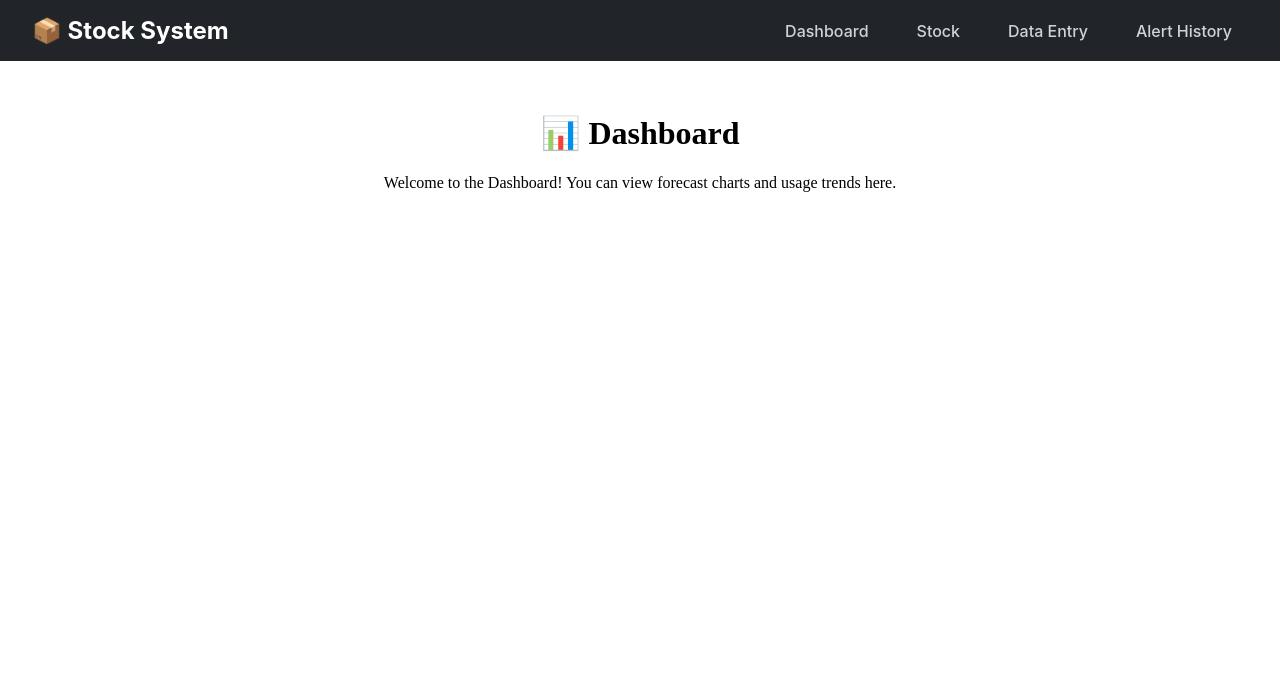
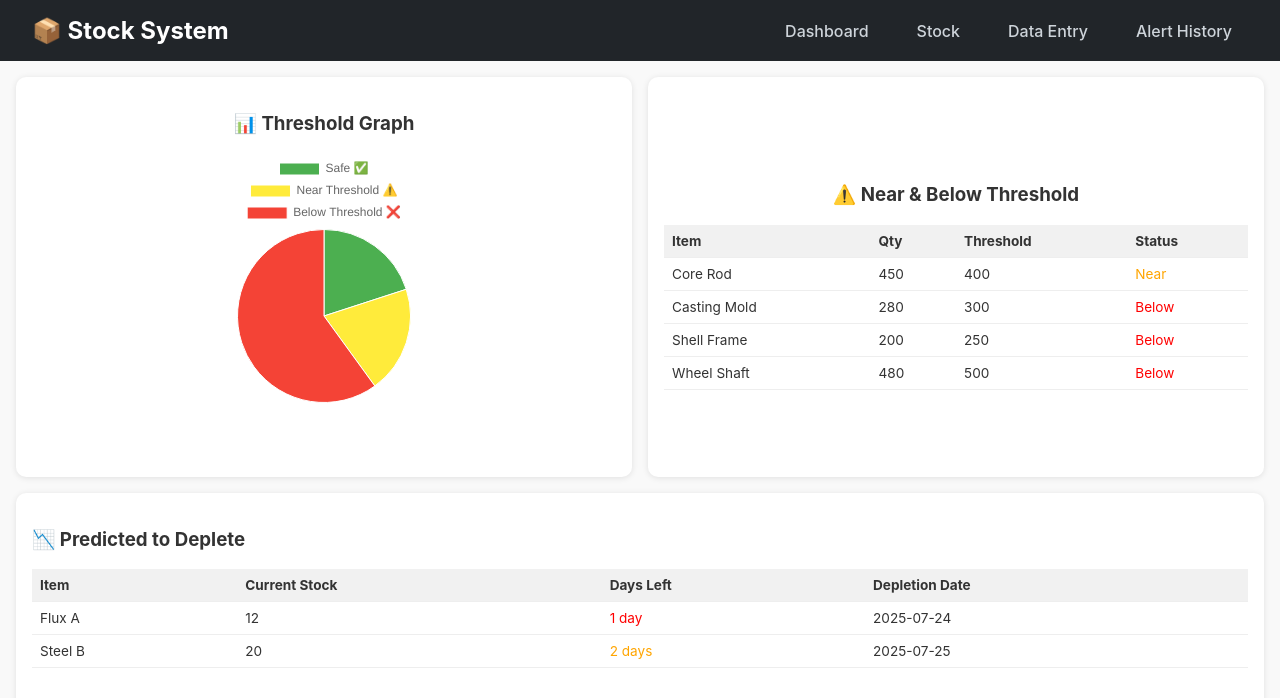
Before and after one commit to Vishal17082k06/Stock-Management-System, a React (Vite) app: page / in a window 1280 px wide. Shown: the top 698 px of the page. Built offline with nearby package versions, Linux system fonts and the light colour scheme.

Commit message:
dashboard sample added

```diff
--- a/src/App.jsx
+++ b/src/App.jsx
@@ -41,7 +41,7 @@ const [materials, setMaterials] = useState([]);
         <Route path="/" element={<Dashboard />} />
         <Route path="/stock" element={<Stock />} />
         <Route path="/dataentry" element={<DataEntryMenu />} />
-        <Route path="/ml" element={<StockPredictionChart/>}/>
+        <Route path="/ml" element={<Dashboard />} />
         <Route path="/alerthistory"
           element={<AlertHistory materials={materials} setMaterials={setMaterials} />}
         />
--- /dev/null
+++ b/src/Dashboard.css
@@ -0,0 +1,90 @@
+/* src/Dashboard.css */
+
+.dashboard-grid {
+  display: grid;
+  grid-template-areas:
+    "left right"
+    "bottom bottom";
+  grid-template-columns: 1fr 1fr;
+  grid-template-rows: 50vh 50vh;
+  gap: 1rem;
+  height: 100vh;
+  padding: 1rem;
+  box-sizing: border-box;
+  background-color: #f9f9f9;
+  overflow: hidden;
+}
+
+.top-left {
+  grid-area: left;
+  text-align: center;
+  background-color: #fff;
+  padding: 1rem;
+  border-radius: 10px;
+  overflow: hidden;
+  box-shadow: 0 1px 6px rgba(0,0,0,0.1);
+}
+
+.pie-wrap {
+  display: flex;
+  justify-content: center;
+  align-items: center;
+}
+
+.top-right {
+  grid-area: right;
+  background-color: #fff;
+  padding: 1rem;
+  border-radius: 10px;
+  text-align: center;
+  box-shadow: 0 1px 6px rgba(0,0,0,0.1);
+  display: flex;
+  flex-direction: column;
+  justify-content: center;
+}
+
+.pie-wrap {
+  height: 80%;
+  max-height: 250px;
+}
+
+.bottom {
+  grid-area: bottom;
+  background-color: #fff;
+  padding: 1rem;
+  border-radius: 10px;
+  overflow: hidden;
+  box-shadow: 0 1px 6px rgba(0,0,0,0.1);
+}
+
+.summary-table {
+  width: 100%;
+  font-size: 0.85rem;
+  border-collapse: collapse;
+}
+
+.summary-table th,
+.summary-table td {
+  padding: 0.5rem;
+  text-align: left;
+  border-bottom: 1px solid #eee;
+}
+
+.summary-table th {
+  background-color: #f1f1f1;
+}
+
+.scroll-box {
+  max-height: calc(100% - 2rem);
+  overflow-y: auto;
+}
+
+.empty-msg {
+  padding-top: 1rem;
+  color: #4CAF50;
+}
+
+*{
+  font-family: -apple-system, BlinkMacSystemFont, 'Segoe UI', Roboto, 'Helvetica Neue', Arial, sans-serif;
+  color: #333;
+}
--- a/src/Dashboard.jsx
+++ b/src/Dashboard.jsx
@@ -1,21 +1,134 @@
+// src/Dashboard.jsx
 import React from 'react';
+import { Pie } from 'react-chartjs-2';
+import { Chart as ChartJS, ArcElement, Tooltip, Legend } from 'chart.js';
+import './Dashboard.css';
 
-const Dashboard = () => {
+ChartJS.register(ArcElement, Tooltip, Legend);
+
+const materials = [
+  { item_name: 'Casting Mold', quantity: 280, threshold: 300 },
+  { item_name: 'Core Rod', quantity: 450, threshold: 400 },
+  { item_name: 'Shell Frame', quantity: 200, threshold: 250 },
+  { item_name: 'Valve Case', quantity: 610, threshold: 300 },
+  { item_name: 'Wheel Shaft', quantity: 480, threshold: 500 },
+];
+
+const predictedItems = [
+  {
+    item_name: "Flux A",
+    depletion_date: "2025-07-24",
+    days_left: 1,
+    avg_usage: 14.0,
+    current_stock: 12
+  },
+  {
+    item_name: "Steel B",
+    depletion_date: "2025-07-25",
+    days_left: 2,
+    avg_usage: 9.0,
+    current_stock: 20
+  },
+  {
+    item_name: "Aluminium C",
+    depletion_date: "2025-07-27",
+    days_left: 4,
+    avg_usage: 7.5,
+    current_stock: 30
+  }
+];
+
+const THRESHOLD_MARGIN = 100;
+
+export default function Dashboard() {
+  const safe = materials.filter(m => m.quantity > m.threshold + THRESHOLD_MARGIN);
+  const near = materials.filter(m => m.quantity <= m.threshold + THRESHOLD_MARGIN && m.quantity > m.threshold);
+  const critical = materials.filter(m => m.quantity <= m.threshold);
+
+  const pieData = {
+    labels: ['Safe ✅', 'Near Threshold ⚠️', 'Below Threshold ❌'],
+    datasets: [
+      {
+        data: [safe.length, near.length, critical.length],
+        backgroundColor: ['#4CAF50', '#FFEB3B', '#F44336'],
+        borderWidth: 1,
+      },
+    ],
+  };
+
+  const predictedToDrop = predictedItems.filter(item => item.days_left <= 3);
+
   return (
-    <div className="page-fade-in">
-    <div style={styles.container}>
-      <h1>📊 Dashboard</h1>
-      <p>Welcome to the Dashboard! You can view forecast charts and usage trends here.</p>
-    </div>
+    <div className="dashboard-grid">
+      {/* Top Left: Pie Chart */}
+      <div className="top-left">
+        <h3>📊 Threshold Graph</h3>
+        <div className="pie-wrap">
+          <Pie data={pieData} />
+        </div>
+      </div>
+
+      {/* Top Right: Near & Below Threshold */}
+      <div className="top-right">
+        <h3>⚠️ Near & Below Threshold</h3>
+        <div className="scroll-box">
+          <table className="summary-table">
+            <thead>
+              <tr>
+                <th>Item</th>
+                <th>Qty</th>
+                <th>Threshold</th>
+                <th>Status</th>
+              </tr>
+            </thead>
+            <tbody>
+              {near.concat(critical).map((item, index) => (
+                <tr key={index}>
+                  <td>{item.item_name}</td>
+                  <td>{item.quantity}</td>
+                  <td>{item.threshold}</td>
+                  <td style={{ color: item.quantity <= item.threshold ? 'red' : 'orange' }}>
+                    {item.quantity <= item.threshold ? 'Below' : 'Near'}
+                  </td>
+                </tr>
+              ))}
+            </tbody>
+          </table>
+        </div>
+      </div>
+
+      {/* Bottom: Predicted Depletion */}
+      <div className="bottom">
+        <h3>📉 Predicted to Deplete</h3>
+        <div className="scroll-box">
+          {predictedToDrop.length === 0 ? (
+            <p className="empty-msg">✅ No predicted shortages.</p>
+          ) : (
+            <table className="summary-table">
+              <thead>
+                <tr>
+                  <th>Item</th>
+                  <th>Current Stock</th>
+                  <th>Days Left</th>
+                  <th>Depletion Date</th>
+                </tr>
+              </thead>
+              <tbody>
+                {predictedToDrop.map((item, index) => (
+                  <tr key={index}>
+                    <td>{item.item_name}</td>
+                    <td>{item.current_stock}</td>
+                    <td style={{ color: item.days_left <= 1 ? 'red' : 'orange' }}>
+                      {item.days_left} {item.days_left === 1 ? 'day' : 'days'}
+                    </td>
+                    <td>{item.depletion_date}</td>
+                  </tr>
+                ))}
+              </tbody>
+            </table>
+          )}
+        </div>
+      </div>
     </div>
   );
-};
-
-const styles = {
-  container: {
-    padding: '2rem',
-    textAlign: 'center',
-  },
-};
-
-export default Dashboard; // ✅ Default export (required by your App.jsx)
+}
```
